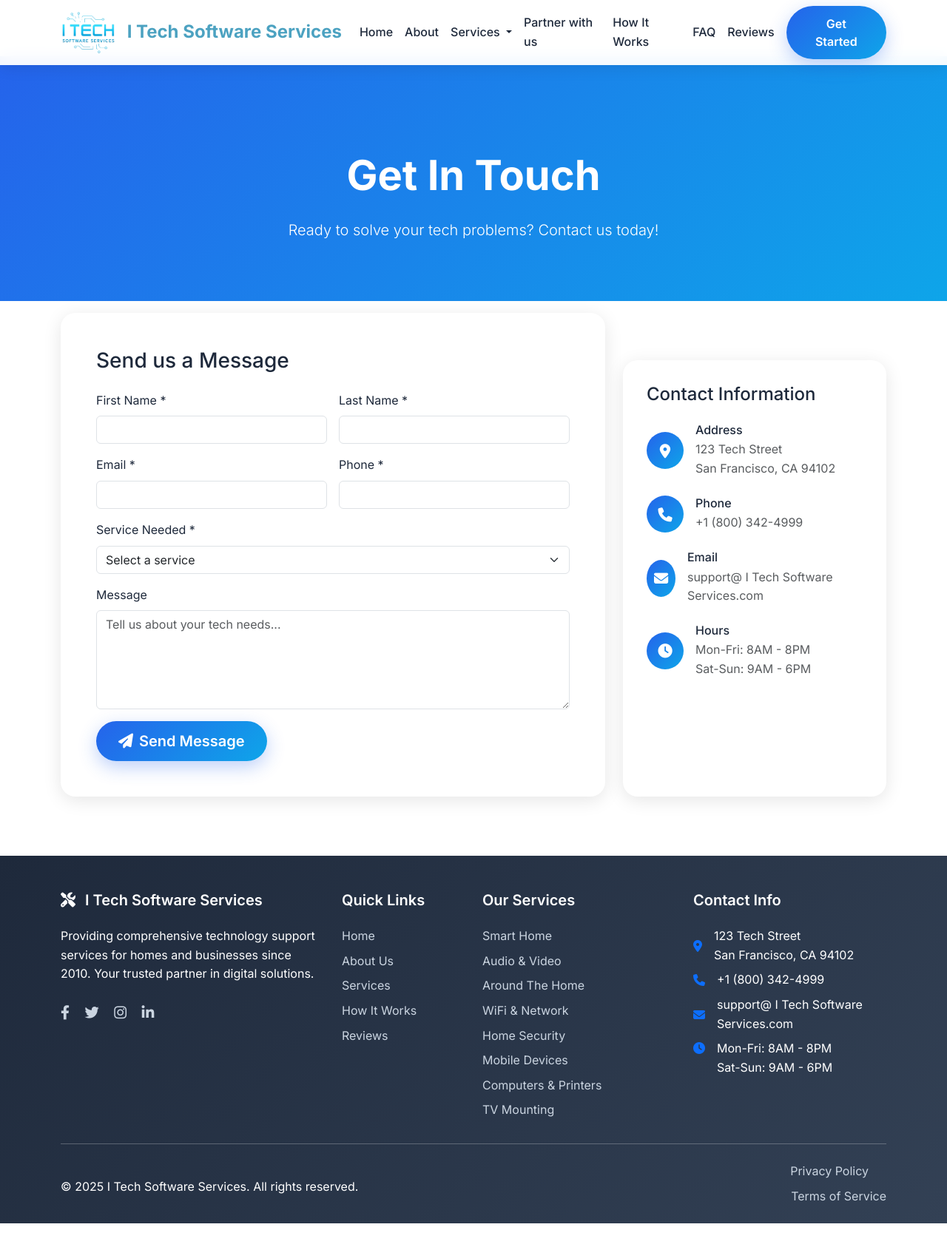
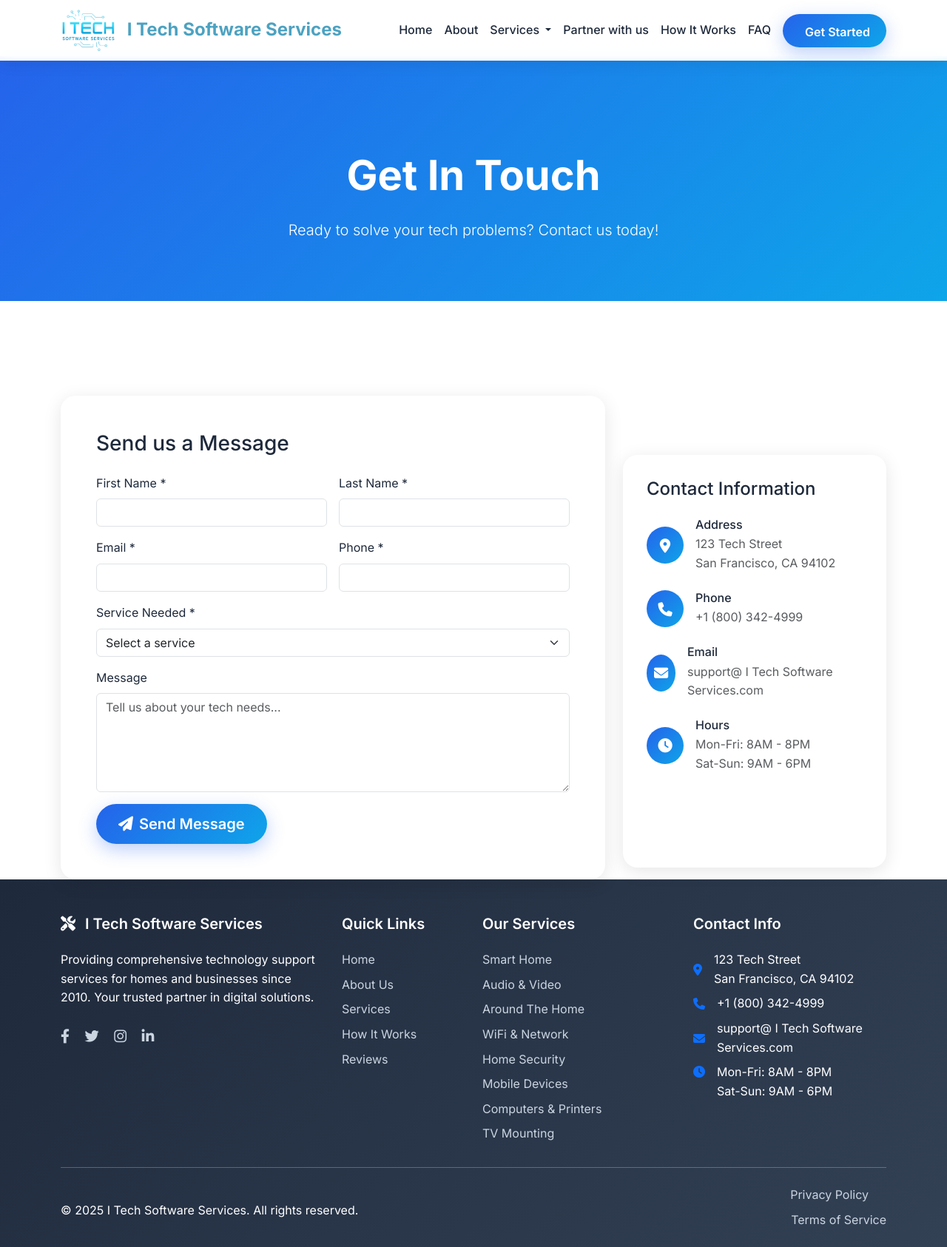
Before and after one commit to ItachiUchiha7777/TechSolFlask, a Flask app: page /contact in a window 1280 px wide. Shown: the whole page at 74% size. Before the commit the page ends 1654 px from the top, so only its background shows below. Run offline with Flask 3, Linux system fonts and the light colour scheme.

Commit message:
links fixed some more fixes

```diff
--- a/templates/base.html
+++ b/templates/base.html
@@ -251,6 +251,10 @@
             0% { transform: rotate(0deg); }
             100% { transform: rotate(360deg); }
         }
+        .navbar .nav-link {
+  white-space: nowrap;
+}
+
 
         {% block extra_css %}{% endblock %}
     </style>
@@ -326,16 +330,18 @@
                     <li class="nav-item">
                         <a class="nav-link" href="{{ url_for('faq') }}">FAQ</a>
                     </li>
+                   {#
                     <li class="nav-item">
                         <a class="nav-link" href="{{ url_for('index') }}#testimonials">Reviews</a>
                     </li>
+                    #}
                     <!-- <li class="nav-item">
                         <span class="nav-link phone-number">
                             <i class="fas fa-phone me-1"></i>+1 (800) 342-4999
                         </span>
                     </li> -->
                     <li class="nav-item ms-2">
-                        <a class="btn btn-primary" href="{{ url_for('contact') }}">Get Started</a>
+                        <a class="btn btn-primary" style=" white-space: nowrap;height:45px;width:140px " href="{{ url_for('contact') }}">Get Started</a>
                     </li>
                 </ul>
             </div>
--- a/templates/contact.html
+++ b/templates/contact.html
@@ -72,7 +72,7 @@
 </section>
 
 <!-- Contact Section -->
-<section class="section-padding">
+<section class="section-padding my-3 mt-3"></section>
     <div class="container">
         <div class="row">
             <div class="col-lg-8">
@@ -120,7 +120,7 @@
                 </div>
             </div>
 
-            <div class="col-lg-4">
+            <div class="col-lg-4 my-3">
                 <div class="contact-info-card fade-in">
                     <h4 class="mb-4">Contact Information</h4>
 
```
Also changed, not shown: templates/index.html (+32 -3 lines).
